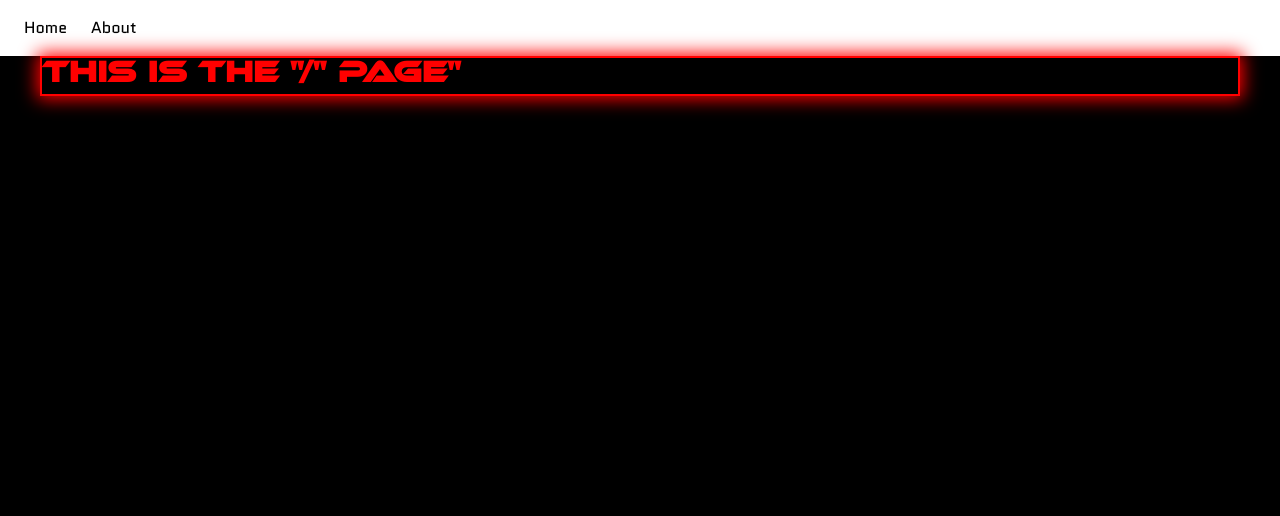
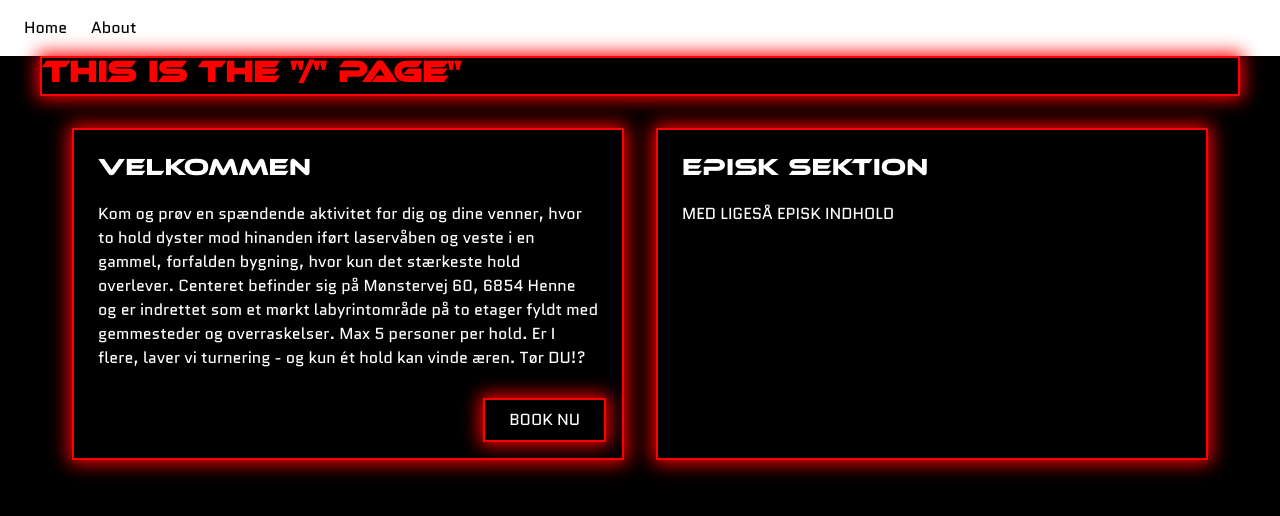
Before and after one commit to Matmil01/laser-game-center, a Nuxt app: page / in a window 1280 px wide. Shown: the top 516 px of the page. Built offline with nearby package versions, Linux system fonts and the light colour scheme; what v-calendar would draw is missing.

Commit message:
The velkomst and episk sektion
wowza

```diff
--- a/components/TheVelkomst.vue
+++ b/components/TheVelkomst.vue
@@ -1,5 +1,29 @@
 <template>
+  <div class="flex gap-8 p-8">
+    <!-- Velkommen Box -->
+    <div class="flex-1 border-2 border-neon-neonred p-6 relative">
+      <h2 class="text-2xl mb-4 text-white">VELKOMMEN</h2>
+      <p class="text-white pb-16">
+       Kom og prøv en spændende aktivitet for dig og dine venner, hvor to hold dyster mod hinanden iført laservåben og veste i en gammel, forfalden bygning, hvor kun det stærkeste hold overlever.
 
+Centeret befinder sig på Mønstervej 60, 6854 Henne og er indrettet som et mørkt labyrintområde på to etager fyldt med gemmesteder og overraskelser.
+
+Max 5 personer per hold. Er I flere, laver vi turnering - og kun ét hold kan vinde æren.
+Tør DU!?
+      </p>
+      <button class="absolute bottom-4 right-4 border-neon-neonred px-6 py-2 text-white hover:bg-neonred transition-colors">
+        BOOK NU
+      </button>
+    </div>
+
+    <!-- Episk Box -->
+    <div class="flex-1 border-neon-neonred p-6">
+      <h2 class="text-2xl mb-4 text-white">EPISK SEKTION</h2>
+      <p class="text-white">
+        MED LIGESÅ EPISK INDHOLD
+      </p>
+    </div>
+  </div>
 </template>
 
 <script>
```
